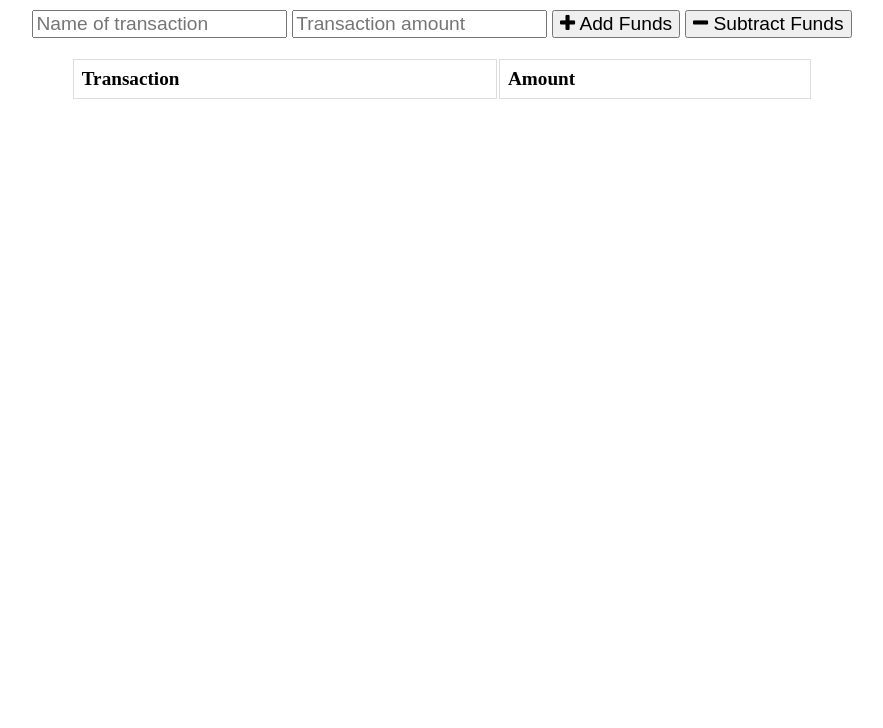
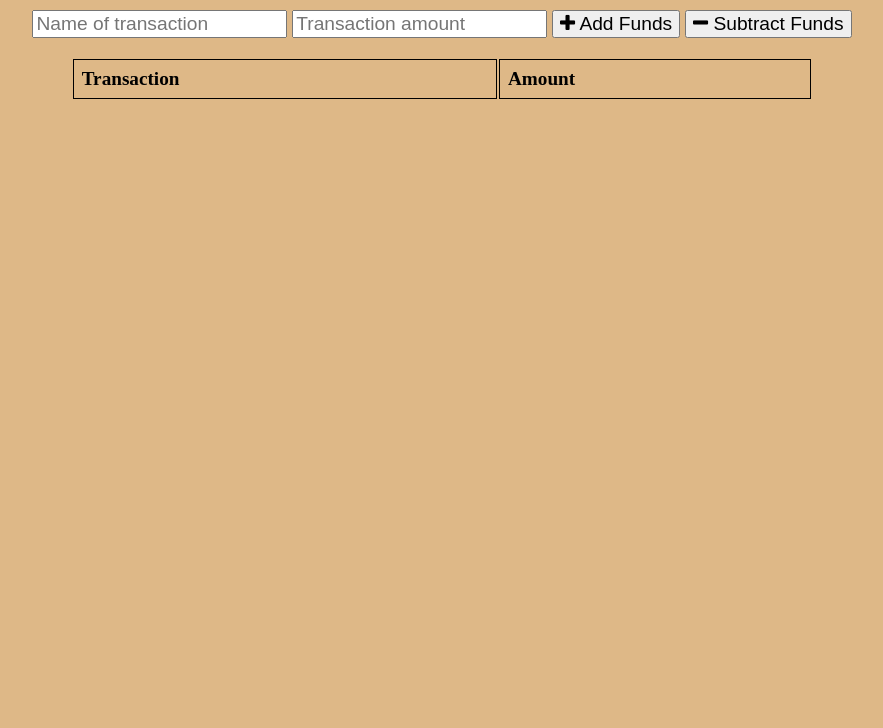
Before and after one commit to Teangelo1/Budget_Control, a website: page public/index.html in a window 1280 px wide. Shown: the part 72-800 px from the top of the page, without its empty margins (198-1081 px from the left). Drawn offline with nearby package versions, Linux system fonts and the light colour scheme; no server answers; a web font is replaced by a local one.

Commit message:
Slightly updated UI

```diff
--- a/public/index.html
+++ b/public/index.html
@@ -31,8 +31,8 @@
     <div class="transactions">
       <table>
         <thead>
-          <th>Transaction</th>
-          <th>Amount</th>
+          <th id="transact">Transaction</th>
+          <th id="amount">Amount</th>
         </thead>
         <tbody id="tbody">
 
--- a/public/styles.css
+++ b/public/styles.css
@@ -5,6 +5,7 @@
 body {
   font-size: 120%;
   font-family: Arial;
+  background-color: burlywood;
 }
 
 button, input {
@@ -17,10 +18,11 @@ table {
 }
 
 td, th {
-  border: 1px solid #dddddd;
+  border: 1px solid black;
   text-align: left;
   padding: 8px;
 }
+
 
 tr:nth-child(even) {
   background-color: #dddddd;
```
